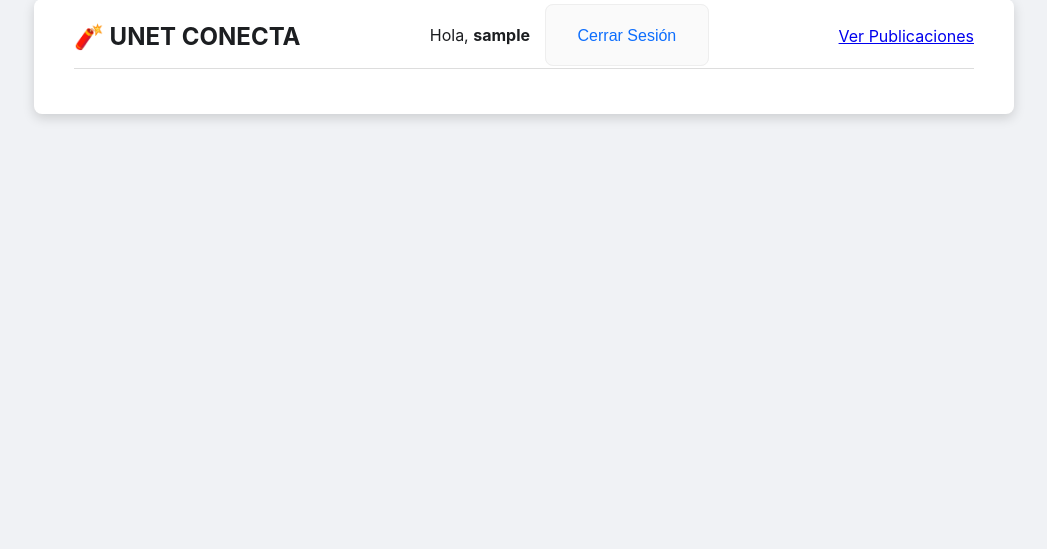
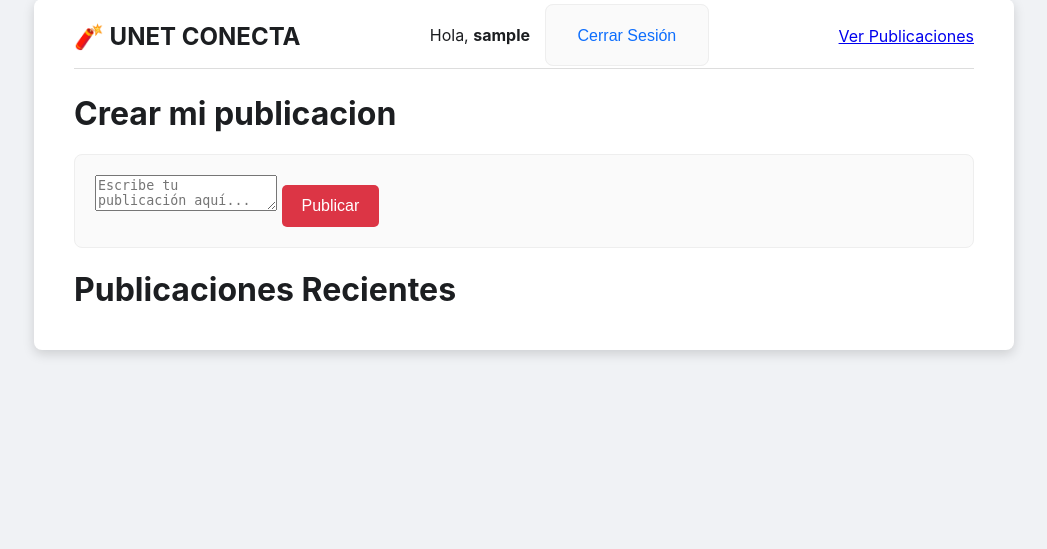
Before and after one commit to GustavoMorillo654/proyecto_picnic_dinamita, a Django app: page /feed/ in a window 1280 px wide. Shown: the part 21-570 px from the top of the page, without its empty margins (116-1163 px from the left). Run offline with Django 5.2, Linux system fonts and the light colour scheme; the visitor is signed in with stand-in values (Sample User, id 1).

Commit message:
intento de publicaciones

```diff
--- a/core/views.py
+++ b/core/views.py
@@ -53,4 +53,10 @@ def feed_view(request):
     context = {
         'publicaciones': publicaciones
     }
+    if request.method == 'POST':
+        contenido = request.POST.get('contenido')
+        if contenido:
+            nueva_publicacion = Publication(contenido=contenido, usuario=request.user)
+            nueva_publicacion.save()
+            return redirect('feed')
     return render(request, 'feed.html', context)
--- a/templates/feed.html
+++ b/templates/feed.html
@@ -1,9 +1,15 @@
 {% extends 'base.html' %}
 
 {% block title %}Publicaciones{% endblock %}
-<h1>Publicaciones</h1>
-<form action="{% url 'feed' %}" method="post">
-    {% csrf_token %}
-    {{ form.as_p }}
-    <button type="submit">Publicar</button>
-</form>
+
+    {% block content %}
+
+    <h1>Crear mi publicacion</h1>
+    <form action="{% url 'feed' %}" method="post">
+        {% csrf_token %}
+        <textarea name="contenido" placeholder="Escribe tu publicación aquí..."></textarea>
+        <button type="submit">Publicar</button>
+    </form>
+
+    <h1> Publicaciones Recientes</h1>
+{% endblock %}
```
Also changed, not shown: core/migrations/0002_profile_publication.py (added).
